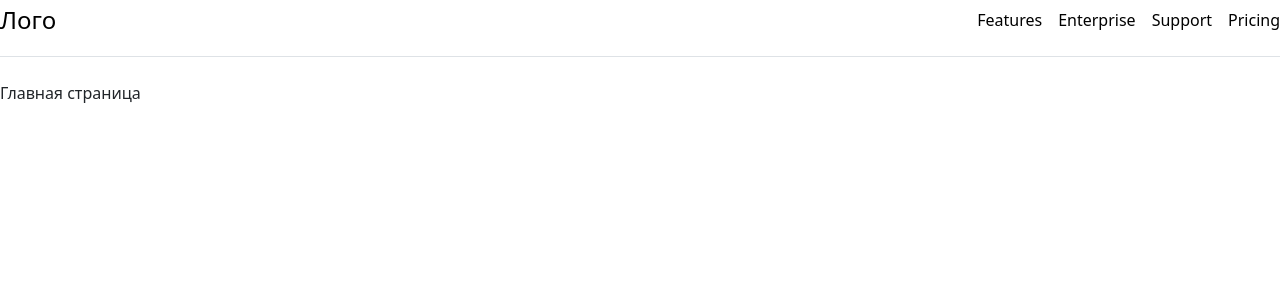
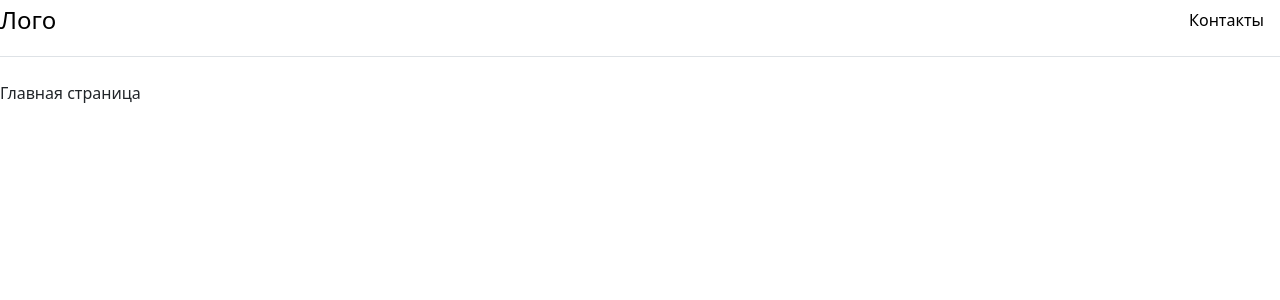
Before and after one commit to RomaSharshavin/WebProject, a Django app: page / in a window 1280 px wide. Shown: the top 300 px of the page. Run offline with Django 5.2, Linux system fonts and the light colour scheme.

Commit message:
Настроено отображение переходов

```diff
--- a/AlTecProject/main/templates/main/base.html
+++ b/AlTecProject/main/templates/main/base.html
@@ -10,14 +10,11 @@
 </head>
 <body>
     <div class="d-flex flex-column flex-md-row align-items-center pb-3 mb-4 border-bottom">
-      <a href="/" class="d-flex align-items-center link-body-emphasis text-decoration-none">
+      <a href="{% url 'index' %}" class="d-flex align-items-center link-body-emphasis text-decoration-none">
         <span class="fs-4">Лого</span>
       </a>
       <nav class="d-inline-flex mt-2 mt-md-0 ms-md-auto">
-        <a class="me-3 py-2 link-body-emphasis text-decoration-none" href="#">Features</a>
-        <a class="me-3 py-2 link-body-emphasis text-decoration-none" href="#">Enterprise</a>
-        <a class="me-3 py-2 link-body-emphasis text-decoration-none" href="#">Support</a>
-        <a class="py-2 link-body-emphasis text-decoration-none" href="#">Pricing</a>
+        <a class="me-3 py-2 link-body-emphasis text-decoration-none" href="{% url 'contact' %}">Контакты</a>
       </nav>
     </div>
     {% block content %}{% endblock %}
--- a/AlTecProject/main/urls.py
+++ b/AlTecProject/main/urls.py
@@ -2,6 +2,6 @@ from django.urls import path
 from . import views
 
 urlpatterns = [
-    path('', views.index),
-    path('contact', views.contact)
+    path('', views.index, name='index'),
+    path('contact', views.contact, name='contact')
 ]
```
